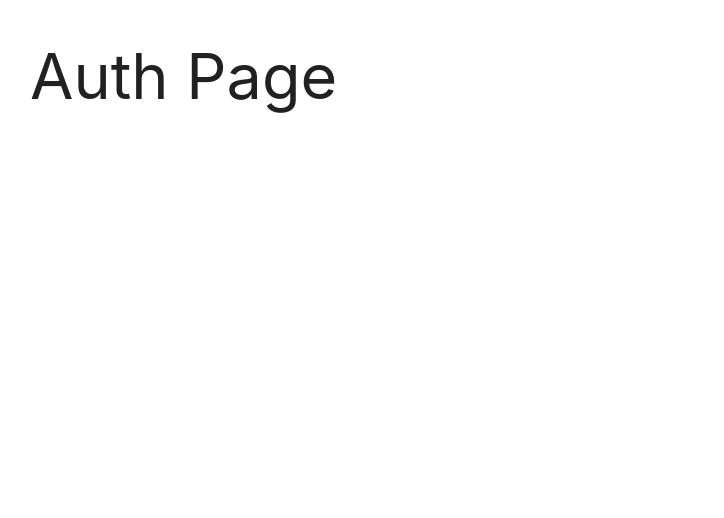
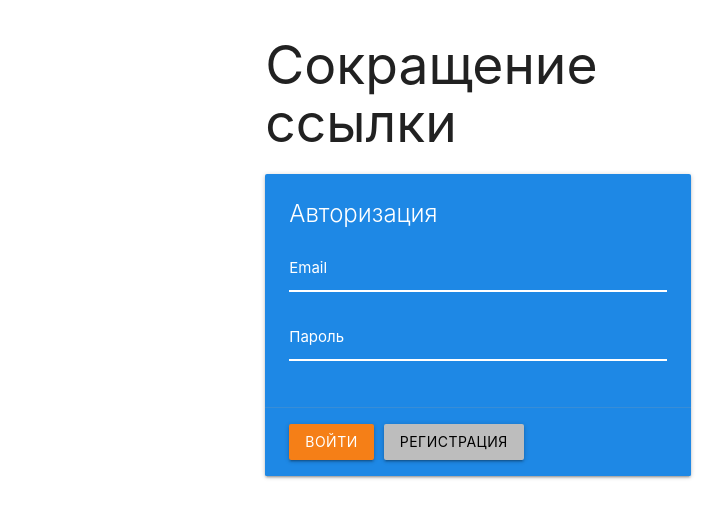
Before and after one commit to Javert5555/link_shortening, a React (Create React App) app in the folder client/: page / in a window 1280 px wide. Shown: the top 518 px of the page, without its empty margins (162-886 px from the left). Built offline with nearby package versions, Linux system fonts and the light colour scheme.

Commit message:
create auth page

```diff
--- a/client/src/App.js
+++ b/client/src/App.js
@@ -1,5 +1,5 @@
 import React from "react"
-import 'materialize-css'
+import "materialize-css"
 import { BrowserRouter as Router } from "react-router-dom";
 import { useRoutes } from "./routes";
 
--- a/client/src/index.css
+++ b/client/src/index.css
@@ -1 +1,19 @@
 @import "~materialize-css/dist/css/materialize.min.css";
+
+input.yellow-input {
+    border-bottom: 1px solid #fff!important;
+    box-shadow: 0 1px 0 0 #fff!important;
+}
+
+input.yellow-input + label {
+    color: #fff!important;
+}
+
+input.yellow-input:focus + label {
+    color: #ffeb3b!important;
+}
+
+input.yellow-input:focus {
+    border-bottom: 1px solid #ffeb3b!important;
+    box-shadow: 0 1px 0 0 #ffeb3b!important;
+}
--- a/client/src/pages/AuthPage.js
+++ b/client/src/pages/AuthPage.js
@@ -1,9 +1,58 @@
-import React from "react"
+import React, { useState } from "react"
 
 export const AuthPage = () => {
+    const [form, setForm] = useState({
+        email: "",
+        password: ""
+    })
+
+    const changeHandler = event => {
+        setForm({ ...form, [event.target.name]: event.target.value })
+    }
+
+
+
     return (
-        <div>
-            <h1>Auth Page</h1>
+        <div className="row">
+            <div className="col s6 offset-s3">
+                <h2>Сокращение ссылки</h2>
+                <div className="card blue darken-1">
+                    <div className="card-content white-text">
+                        <span className="card-title">Авторизация</span>
+                        <div>
+
+                            <div className="input-field">
+                                <input
+                                    // placeholder="Введите email"
+                                    id="email"
+                                    type="text"
+                                    name="password"
+                                    className="yellow-input"
+                                    onChange={changeHandler}
+                                />
+                                <label htmlFor="email">Email</label>
+                            </div>
+
+                            <div className="input-field">
+                                <input
+                                    // placeholder="Введите пароль"
+                                    id="password"
+                                    type="text"
+                                    name="password"
+                                    className="yellow-input"
+                                    onChange={changeHandler}
+                                />
+                                <label htmlFor="password">Пароль</label>
+                            </div>
+
+                        </div>
+                    </div>
+                    <div className="card-action">
+                        <button className="btn yellow darken-4" style={{marginRight: 10}}>Войти</button>
+                        <button className="btn grey lighten-1 black-text">Регистрация</button>
+                    </div>
+                </div>
+            </div>
         </div>
     )
 }
--- a/client/src/routes.js
+++ b/client/src/routes.js
@@ -12,7 +12,7 @@
                 <Route path="/links" element={<LinksPage />} />
                 <Route path="/create" element={<CreatePage />} />
                 <Route path="/detail/:id" element={<DetailPage />} />
-                <Route path="/detail/:id" element={<Navigate to="/create" />} />
+                <Route path="*" element={<Navigate to="/create" replace />} />
             </Routes>
         )
     }
@@ -20,7 +20,7 @@
     return (
         <Routes>
             <Route path="/" element={<AuthPage />} />
-            <Route path="" element={<Navigate to="/" />} />
+            <Route path="*" element={<Navigate to="/" replace />} />
         </Routes>
     )
 }
```
Also changed, not shown: client/src/index.js (+6 -6 lines).
